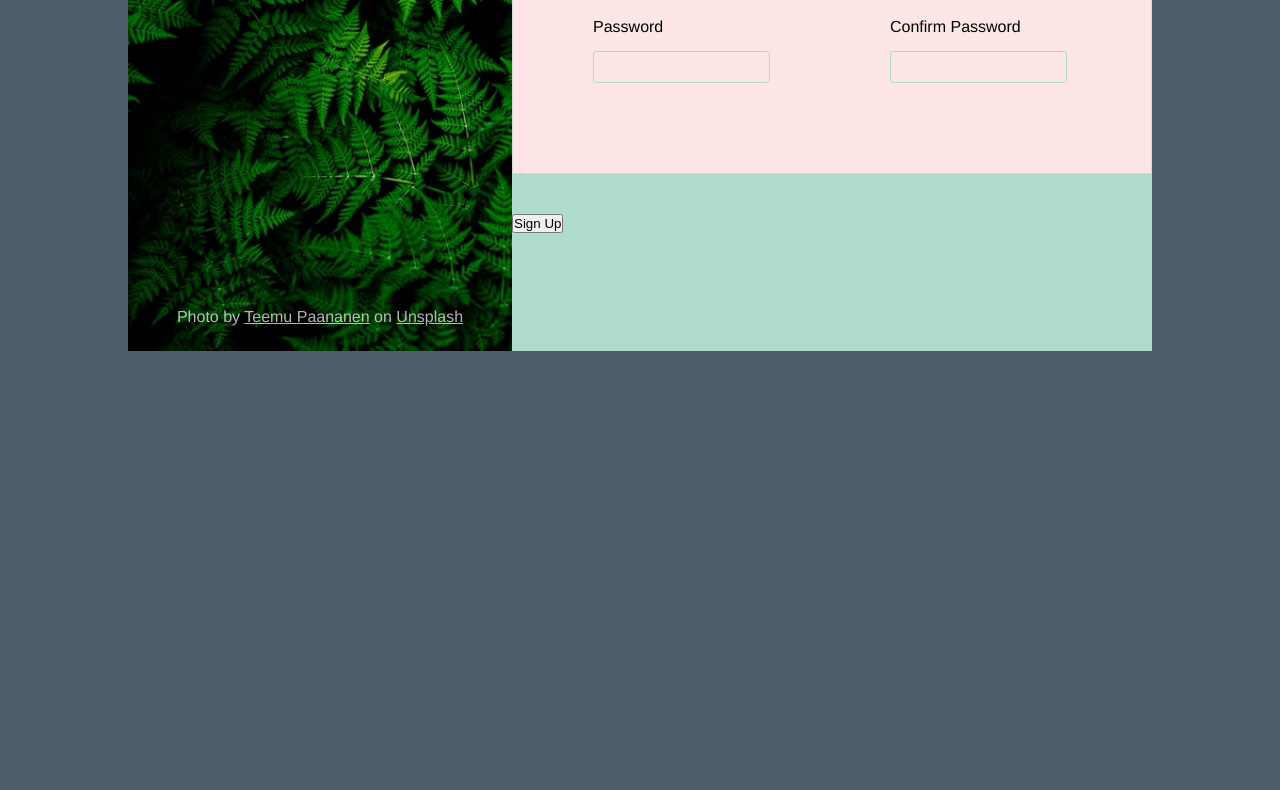
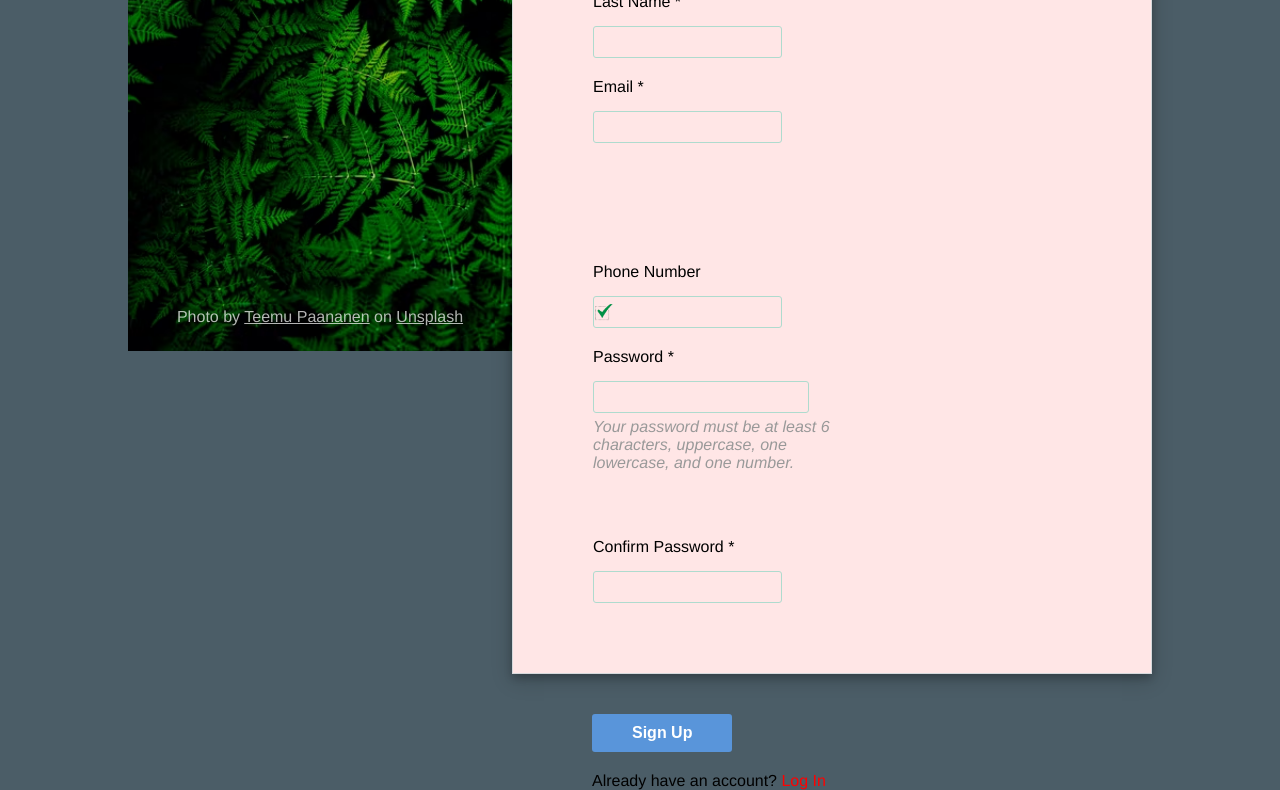
Before and after one commit to TheZero0-ctrl/sign-up-form, a plain HTML site: page index.html in a window 1280 px wide. Shown: the part 449-1239 px from the top of the page. Before the commit the page ends 800 px from the top, so only its background shows below. Drawn offline with Linux system fonts and the light colour scheme.

Commit message:
finished form validation

```diff
--- a/css/styles.css
+++ b/css/styles.css
@@ -33,7 +33,7 @@ body {
 .right-container {
     background-color: #AEDBCE;
     width: 50%;
-
+    height: 100vh;
 }
 
 .title {
@@ -86,16 +86,17 @@ body {
     padding: 50px;
     margin: 0 0 40px 0;
     margin-top: 30px;
+    box-shadow: 0 4px 8px 0 rgba(0, 0, 0, 0.2), 0 6px 20px 0 rgba(0, 0, 0, 0.19);
 }
 .form-row{
     display: flex;
     flex-wrap: wrap;
     justify-content: flex-start;
-    gap: 100px;
+    gap: 10px;
     margin-left: 30px;
 }
 .single-field {
-    margin-bottom: 40px;
+    margin-bottom: 20px;
     display: flex;
     justify-content: flex-start;
     flex-direction: column;
@@ -109,8 +110,87 @@ body {
     font-size: 14px;
     background-color: #FFE6E6;
     width: 90%;
+    padding-left: 20px;
 }
+
+.form-row input:invalid:not(:focus):not(:placeholder-shown) { border-color: red; }
 
 .form-row label {
     margin-bottom: 15px;
 }
+
+
+button {
+    font-size: 16px;
+    font-weight: bold;
+
+    color: #FFFFFF;
+    background-color: #5995DA;
+
+    border: none;
+    border-radius: 3px;
+
+    padding: 10px 40px;
+    cursor: pointer;
+}
+ .btn {
+    margin-top: 20px;
+    margin-left: 80px;
+    margin-bottom: 20
+    px;
+ }
+
+ button:hover {
+    background-color: #76AEED;;
+ }
+
+.btn span a{
+    color: red;
+    text-decoration: none;
+}
+
+.btn span a:hover {
+    color: black;
+}
+
+@media only screen and (min-width:900px) {
+    .form-row{
+        display: flex;
+        flex-wrap: wrap;
+        justify-content: flex-start;
+        gap: 100px;
+        margin-left: 30px;
+    }
+}
+
+.error {
+    width  : 100%;
+    padding: 0;
+
+    font-size: 80%;
+    color: white;
+    background-color: #900;
+    border-radius: 0 0 5px 5px;
+  }
+
+.error.active {
+    padding: 0.3em;
+  }
+
+form input:valid {
+    background: url("../images/check-mark.png");
+    background-size: 20px;
+    background-repeat: no-repeat;
+    background-position: 0px 5px;
+}
+
+
+
+.requirement {
+    margin-top: 5px;
+    color: #999;
+    max-height: 0;
+    transition: 0.28s;
+    font-style: italic;
+    width: 240px;
+}
--- a/index.html
+++ b/index.html
@@ -27,41 +27,48 @@
             <div class="sign-up-form">
                 <div class="form-row">
                     <div class='single-field'>
-                        <label for='first-name'>First Name</label>
-                        <input id='first-name' name='first-name' type='text'/>
+                        <label for='first-name'>First Name *</label>
+                        <input id='first-name' name='first-name' type='text' required placeholder=" "/>
                     </div>
                     <div class='single-field'>
-                        <label for='last-name'>Last Name</label>
-                        <input id='last-name' name='last-name' type='text'/>
+                        <label for='last-name'>Last Name *</label>
+                        <input id='last-name' name='last-name' type='text' required placeholder=" "/>
                     </div>
                 </div>
 
                 <div class="form-row">
                     <div class='single-field'>
-                        <label for='email'> Email</label>
-                        <input id='email' name='email' type='email'/>
+                        <label for='email'> Email *</label>
+                        <input id='email' name='email' type='email' required placeholder=" "/>
                     </div>
                     <div class='single-field'>
                         <label for='ph-no'>Phone Number</label>
-                        <input id='ph-no' name='ph-no' type='tel'/>
+                        <input id='ph-no' name='ph-no' type='tel' placeholder=" "/>
                     </div>
                 </div>
 
                 <div class="form-row">
                     <div class='single-field'>
-                        <label for='Password'>Password</label>
-                        <input id='Password' name='Password' type='password'/>
+                        <label for='Password'>Password *</label>
+                        <input id='Password' name='Password' type='password' pattern="(?=.*\d)(?=.*[a-z])(?=.*[A-Z]).{6,}" required placeholder=" "/>
+                        <p class="requirement">
+                            Your password must be at least 6 characters, uppercase, one lowercase, and one number.
+                        </p>
                     </div>
                     <div class='single-field'>
-                        <label for='con-pas'>Confirm Password</label>
-                        <input id='con-pas' name='con-pas' type='password'/>
+                        <label for='con-pas'>Confirm Password *</label>
+                        <input id='con-pas' name='con-pas' type='password' required placeholder=" "/>
                     </div>
                 </div>
             </div>
-            <div>
+            <div class="btn">
                 <button type="submit">Sign Up</button>
+            </div>
+            <div class="btn">
+                <p>Already have an account? <span><a href="#">Log In</a></span></p>
             </div>
         </form>
     </div>
+    <script src="./js/script.js"></script>
 </body>
 </html>
```
Also changed, not shown: images/check-mark.png (added).
